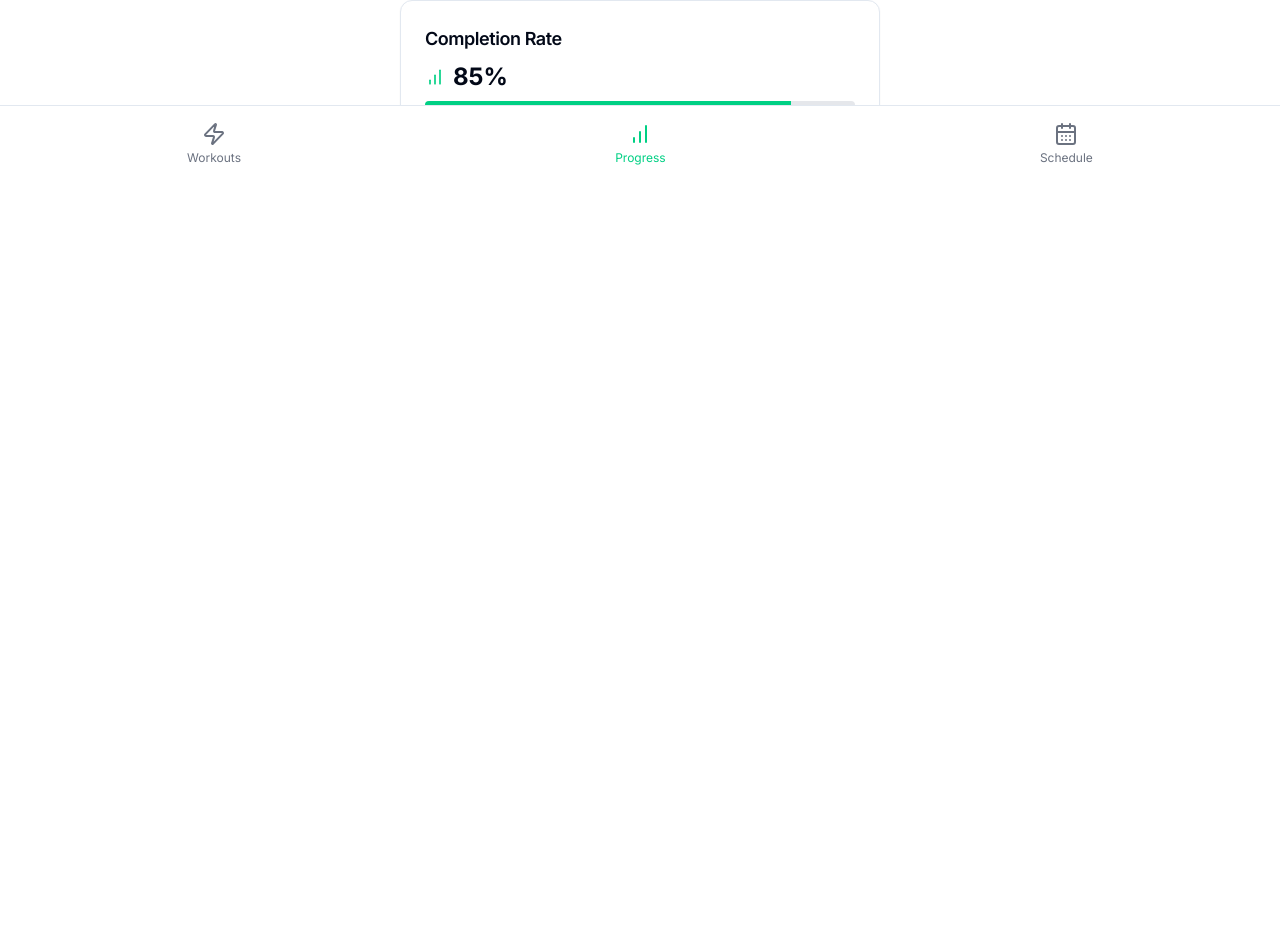
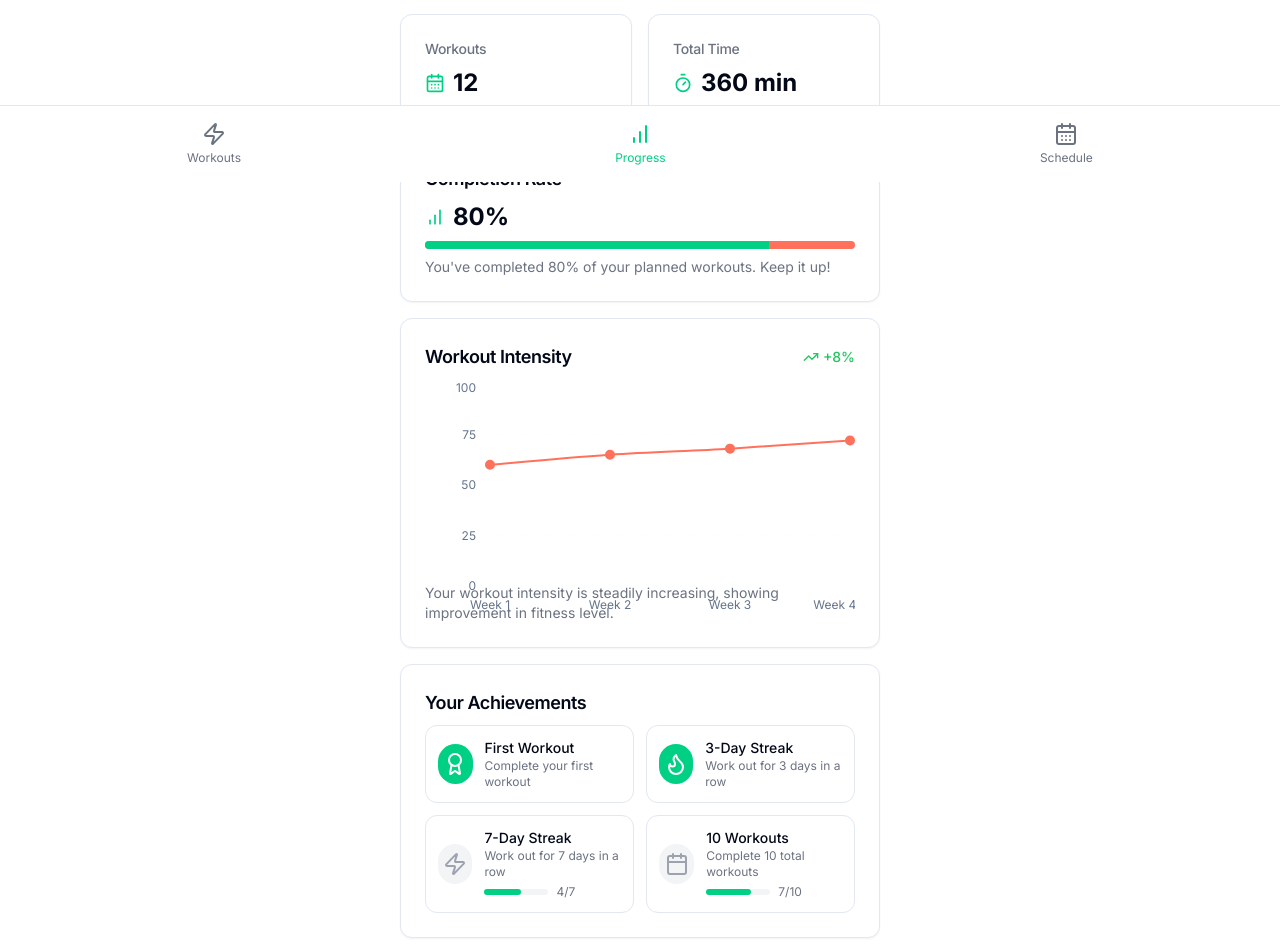
Before and after one commit to SCServices/fitaiapp, a React (Vite) app: page /progress in a window 1280 px wide. Shown: the part 618-1570 px from the top of the page. Before the commit the page ends 876 px from the top, so only its background shows below. Built offline with nearby package versions, Linux system fonts and the light colour scheme.

Commit message:
Fix: Resolve merge conflicts
Resolve merge conflicts that occurred during the merging of feature branches.

```diff
--- /dev/null
+++ b/src/components/progress/AchievementBadges.tsx
@@ -0,0 +1,103 @@
+
+import React from 'react';
+import { Card, CardContent, CardHeader, CardTitle } from "@/components/ui/card";
+import { Award, Calendar, Flame, Clock, Zap, TrendingUp } from 'lucide-react';
+
+interface Achievement {
+  id: string;
+  name: string;
+  description: string;
+  icon: string;
+  unlockedAt?: string;
+  progress?: number;
+}
+
+interface AchievementBadgesProps {
+  achievements: Achievement[];
+}
+
+const AchievementBadges: React.FC<AchievementBadgesProps> = ({ achievements = [] }) => {
+  // If no achievements provided, use these default achievements
+  const defaultAchievements = [
+    {
+      id: '1',
+      name: 'First Workout',
+      description: 'Complete your first workout',
+      icon: 'Award',
+      unlockedAt: '2024-04-01T12:00:00Z'
+    },
+    {
+      id: '2',
+      name: '3-Day Streak',
+      description: 'Work out for 3 days in a row',
+      icon: 'Flame',
+      unlockedAt: '2024-04-03T12:00:00Z'
+    },
+    {
+      id: '3',
+      name: '7-Day Streak',
+      description: 'Work out for 7 days in a row',
+      icon: 'Zap',
+      progress: 4
+    },
+    {
+      id: '4',
+      name: '10 Workouts',
+      description: 'Complete 10 total workouts',
+      icon: 'Calendar',
+      progress: 7
+    }
+  ];
+
+  const badgesToDisplay = achievements.length > 0 ? achievements : defaultAchievements;
+
+  const getIconComponent = (iconName: string) => {
+    switch (iconName) {
+      case 'Award': return <Award />;
+      case 'Calendar': return <Calendar />;
+      case 'Flame': return <Flame />;
+      case 'Clock': return <Clock />;
+      case 'Zap': return <Zap />;
+      case 'TrendingUp': return <TrendingUp />;
+      default: return <Award />;
+    }
+  };
+
+  return (
+    <Card>
+      <CardHeader className="pb-2">
+        <CardTitle className="text-lg">Your Achievements</CardTitle>
+      </CardHeader>
+      <CardContent>
+        <div className="grid grid-cols-2 gap-3">
+          {badgesToDisplay.map((badge) => (
+            <div key={badge.id} className="flex items-center p-3 rounded-lg border">
+              <div className={`h-10 w-10 rounded-full flex items-center justify-center mr-3 ${badge.unlockedAt ? 'bg-primary text-white' : 'bg-gray-100 text-gray-400'}`}>
+                {getIconComponent(badge.icon)}
+              </div>
+              <div>
+                <h4 className="text-sm font-medium">{badge.name}</h4>
+                <p className="text-xs text-gray-500">{badge.description}</p>
+                {!badge.unlockedAt && badge.progress !== undefined && (
+                  <div className="flex items-center mt-1">
+                    <div className="h-1.5 w-16 bg-gray-100 rounded-full mr-2">
+                      <div
+                        className="h-full bg-primary rounded-full"
+                        style={{ width: `${(badge.progress / (badge.id === '3' ? 7 : 10)) * 100}%` }}
+                      ></div>
+                    </div>
+                    <span className="text-xs text-gray-500">
+                      {badge.progress}/{badge.id === '3' ? 7 : 10}
+                    </span>
+                  </div>
+                )}
+              </div>
+            </div>
+          ))}
+        </div>
+      </CardContent>
+    </Card>
+  );
+};
+
+export default AchievementBadges;
--- a/src/components/progress/ActivityChart.tsx
+++ b/src/components/progress/ActivityChart.tsx
@@ -1,6 +1,8 @@
 
 import React from 'react';
 import { Card, CardContent, CardHeader, CardTitle } from "@/components/ui/card";
+import { BarChart, Bar, XAxis, ResponsiveContainer, Tooltip } from 'recharts';
+import { ChartContainer, ChartTooltipContent } from "@/components/ui/chart";
 
 interface ActivityDay {
   date: string;
@@ -11,9 +13,14 @@ interface ActivityChartProps {
   activityData: ActivityDay[];
 }
 
-// Simple activity chart showing workout consistency
 const ActivityChart: React.FC<ActivityChartProps> = ({ activityData }) => {
-  const dayNames = ['M', 'T', 'W', 'T', 'F', 'S', 'S'];
+  const dayNames = ['Mon', 'Tue', 'Wed', 'Thu', 'Fri', 'Sat', 'Sun'];
+
+  // Format data for the chart
+  const chartData = activityData.map((day, index) => ({
+    name: dayNames[index],
+    value: day.count,
+  }));
 
   return (
     <Card>
@@ -21,17 +28,49 @@ const ActivityChart: React.FC<ActivityChartProps> = ({ activityData }) => {
         <CardTitle className="text-lg">Weekly Activity</CardTitle>
       </CardHeader>
       <CardContent>
-        <div className="flex justify-between">
-          {activityData.map((day, index) => (
-            <div key={index} className="flex flex-col items-center">
-              <div
-                className={`w-8 h-8 rounded-md flex items-center justify-center mb-1 ${day.count > 0 ? 'bg-primary text-white' : 'bg-gray-100'}`}
-              >
-                {day.count > 0 ? '✓' : ''}
-              </div>
-              <span className="text-xs text-gray-500">{dayNames[index]}</span>
-            </div>
-          ))}
+        <div className="h-48">
+          <ChartContainer
+            config={{
+              workouts: {
+                label: "Workouts",
+                color: "#00D084",
+              }
+            }}
+          >
+            <ResponsiveContainer width="100%" height="100%">
+              <BarChart data={chartData} margin={{ top: 5, right: 10, left: 10, bottom: 20 }}>
+                <XAxis
+                  dataKey="name"
+                  axisLine={false}
+                  tickLine={false}
+                  tickMargin={8}
+                  fontSize={12}
+                />
+                <Tooltip
+                  content={({ active, payload }) => {
+                    if (active && payload && payload.length) {
+                      return (
+                        <ChartTooltipContent
+                          active={active}
+                          payload={payload}
+                          label={`${payload[0].payload.name}`}
+                          labelClassName="font-medium text-primary"
+                        />
+                      );
+                    }
+                    return null;
+                  }}
+                />
+                <Bar
+                  dataKey="value"
+                  fill="#00D084"
+                  radius={[4, 4, 0, 0]}
+                  name="workouts"
+                  barSize={30}
+                />
+              </BarChart>
+            </ResponsiveContainer>
+          </ChartContainer>
         </div>
       </CardContent>
     </Card>
--- /dev/null
+++ b/src/components/progress/PerformanceMetrics.tsx
@@ -0,0 +1,108 @@
+
+import React from 'react';
+import { Card, CardContent, CardHeader, CardTitle } from "@/components/ui/card";
+import { LineChart, Line, XAxis, YAxis, CartesianGrid, ResponsiveContainer, Tooltip } from 'recharts';
+import { ChartContainer, ChartTooltipContent } from "@/components/ui/chart";
+import { TrendingUp, TrendingDown } from 'lucide-react';
+
+interface PerformanceMetricsProps {
+  stats: {
+    performanceTrend: Array<{ date: string; intensity: number }>;
+    intensityChange: number;
+    [key: string]: any;
+  };
+}
+
+const PerformanceMetrics: React.FC<PerformanceMetricsProps> = ({ stats }) => {
+  // If no performance trend data is available, use default data
+  const performanceData = stats.performanceTrend || [
+    { date: 'Week 1', intensity: 60 },
+    { date: 'Week 2', intensity: 65 },
+    { date: 'Week 3', intensity: 68 },
+    { date: 'Week 4', intensity: 72 },
+  ];
+
+  const intensityChange = stats.intensityChange || 5;
+  const isPositiveTrend = intensityChange >= 0;
+
+  return (
+    <Card>
+      <CardHeader className="pb-2">
+        <div className="flex justify-between items-center">
+          <CardTitle className="text-lg">Workout Intensity</CardTitle>
+          <div className={`flex items-center ${isPositiveTrend ? 'text-green-500' : 'text-red-500'}`}>
+            {isPositiveTrend ? (
+              <TrendingUp className="h-4 w-4 mr-1" />
+            ) : (
+              <TrendingDown className="h-4 w-4 mr-1" />
+            )}
+            <span className="text-sm font-medium">{isPositiveTrend ? '+' : ''}{intensityChange}%</span>
+          </div>
+        </div>
+      </CardHeader>
+      <CardContent>
+        <div className="h-48">
+          <ChartContainer
+            config={{
+              intensity: {
+                label: "Intensity",
+                color: "#FF715B",
+              }
+            }}
+          >
+            <ResponsiveContainer width="100%" height="100%">
+              <LineChart data={performanceData} margin={{ top: 5, right: 5, left: 5, bottom: 5 }}>
+                <CartesianGrid strokeDasharray="3 3" opacity={0.2} />
+                <XAxis
+                  dataKey="date"
+                  axisLine={false}
+                  tickLine={false}
+                  tickMargin={8}
+                  fontSize={12}
+                />
+                <YAxis
+                  axisLine={false}
+                  tickLine={false}
+                  tickMargin={8}
+                  fontSize={12}
+                  domain={[0, 100]}
+                />
+                <Tooltip
+                  content={({ active, payload }) => {
+                    if (active && payload && payload.length) {
+                      return (
+                        <ChartTooltipContent
+                          active={active}
+                          payload={payload}
+                          label={`${payload[0].payload.date}`}
+                          labelClassName="font-medium text-primary"
+                        />
+                      );
+                    }
+                    return null;
+                  }}
+                />
+                <Line
+                  type="monotone"
+                  dataKey="intensity"
+                  stroke="#FF715B"
+                  strokeWidth={2}
+                  dot={{ fill: '#FF715B', r: 4 }}
+                  activeDot={{ r: 6 }}
+                  name="intensity"
+                />
+              </LineChart>
+            </ResponsiveContainer>
+          </ChartContainer>
+        </div>
+        <p className="text-sm text-gray-500 mt-3">
+          {isPositiveTrend
+            ? "Your workout intensity is steadily increasing, showing improvement in fitness level."
+            : "Your workout intensity has decreased. Consider increasing your effort levels."}
+        </p>
+      </CardContent>
+    </Card>
+  );
+};
+
+export default PerformanceMetrics;
--- a/src/data/mockData.ts
+++ b/src/data/mockData.ts
@@ -1,4 +1,3 @@
-
 import { WorkoutType } from "@/types/workout";
 
 export const mockWorkouts: WorkoutType[] = [
@@ -153,9 +152,47 @@ export const mockActivityData = [
 ];
 
 export const mockUserStats = {
-  currentStreak: 2,
-  bestStreak: 5,
+  currentStreak: 4,
+  bestStreak: 7,
   totalWorkouts: 12,
-  totalMinutes: 285,
-  completionRate: 85
+  totalMinutes: 360,
+  completionRate: 80,
+  caloriesBurned: 1240,
+  intensityChange: 8,
+  performanceTrend: [
+    { date: 'Week 1', intensity: 60 },
+    { date: 'Week 2', intensity: 65 },
+    { date: 'Week 3', intensity: 68 },
+    { date: 'Week 4', intensity: 72 },
+  ],
+  achievements: [
+    {
+      id: '1',
+      name: 'First Workout',
+      description: 'Complete your first workout',
+      icon: 'Award',
+      unlockedAt: '2024-04-01T12:00:00Z'
+    },
+    {
+      id: '2',
+      name: '3-Day Streak',
+      description: 'Work out for 3 days in a row',
+      icon: 'Flame',
+      unlockedAt: '2024-04-03T12:00:00Z'
+    },
+    {
+      id: '3',
+      name: '7-Day Streak',
+      description: 'Work out for 7 days in a row',
+      icon: 'Zap',
+      progress: 4
+    },
+    {
+      id: '4',
+      name: '10 Workouts',
+      description: 'Complete 10 total workouts',
+      icon: 'Calendar',
+      progress: 7
+    }
+  ]
 };
--- a/src/pages/Progress.tsx
+++ b/src/pages/Progress.tsx
@@ -4,10 +4,13 @@ import Layout from '@/components/layout/Layout';
 import { Card, CardContent, CardHeader, CardTitle } from "@/components/ui/card";
 import StreakCounter from '@/components/progress/StreakCounter';
 import ActivityChart from '@/components/progress/ActivityChart';
+import PerformanceMetrics from '@/components/progress/PerformanceMetrics';
+import AchievementBadges from '@/components/progress/AchievementBadges';
 import { mockActivityData, mockUserStats } from '@/data/mockData';
 import { Timer, CalendarDays, BarChartIcon } from 'lucide-react';
+import { Progress } from "@/components/ui/progress";
 
-const Progress = () => {
+const ProgressPage = () => {
   return (
     <Layout>
       <div className="py-4">
@@ -56,21 +59,20 @@ const Progress = () => {
                 <BarChartIcon className="h-5 w-5 text-primary mr-2" />
                 <span className="text-2xl font-bold">{mockUserStats.completionRate}%</span>
               </div>
-              <div className="progress-bar">
-                <div
-                  className="progress-bar-fill"
-                  style={{ width: `${mockUserStats.completionRate}%` }}
-                ></div>
-              </div>
+              <Progress value={mockUserStats.completionRate} className="h-2 mb-2" />
               <p className="text-sm text-gray-500 mt-2">
                 You've completed {mockUserStats.completionRate}% of your planned workouts. Keep it up!
               </p>
             </CardContent>
           </Card>
+
+          <PerformanceMetrics stats={mockUserStats} />
+
+          <AchievementBadges achievements={mockUserStats.achievements} />
         </div>
       </div>
     </Layout>
   );
 };
 
-export default Progress;
+export default ProgressPage;
```
